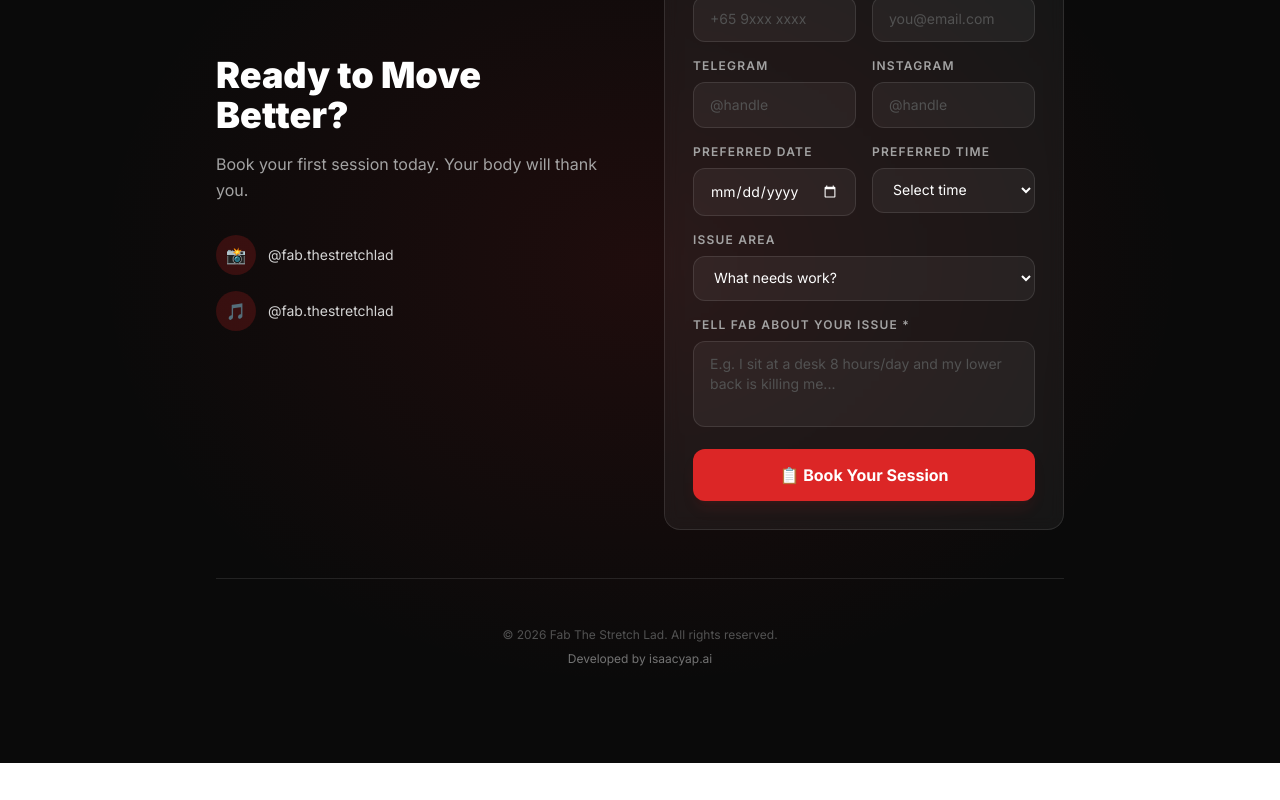
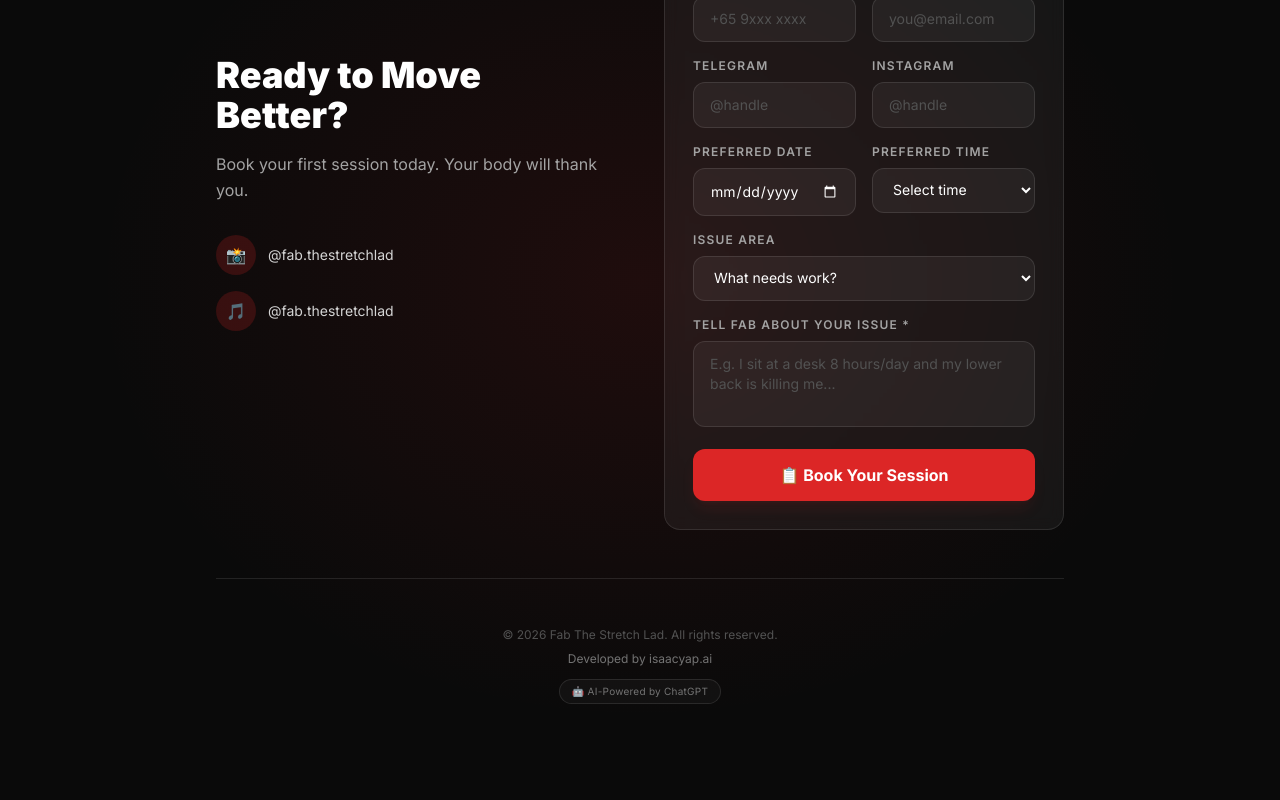
Before and after one commit to IsaacYap90/fabthestretchlad, a React (Vite) app: page / in a window 1280 px wide. Shown: the part 4243-5043 px from the top of the page. Before the commit the page ends 5006 px from the top, so only its background shows below. Built offline with nearby package versions, Linux system fonts and the light colour scheme; no server answers.

Commit message:
Add AI-Powered by ChatGPT badge to footer

```diff
--- a/src/App.jsx
+++ b/src/App.jsx
@@ -411,6 +411,7 @@ const Booking = () => {
         <div className="pt-12 mt-12 border-t border-white/10 text-center">
           <p className="text-neutral-600 text-xs">© 2026 Fab The Stretch Lad. All rights reserved.</p>
           <p className="text-neutral-500 text-xs mt-2">Developed by <a href="https://isaacyap.ai" target="_blank" rel="noopener noreferrer" className="hover:text-red-600 transition-colors">isaacyap.ai</a></p>
+          <p className="inline-flex items-center gap-1.5 mt-3 px-3 py-1 bg-white/[0.03] border border-white/10 rounded-full text-neutral-500 text-[10px] tracking-wide">🤖 AI-Powered by ChatGPT</p>
         </div>
       </div>
     </section>
```
